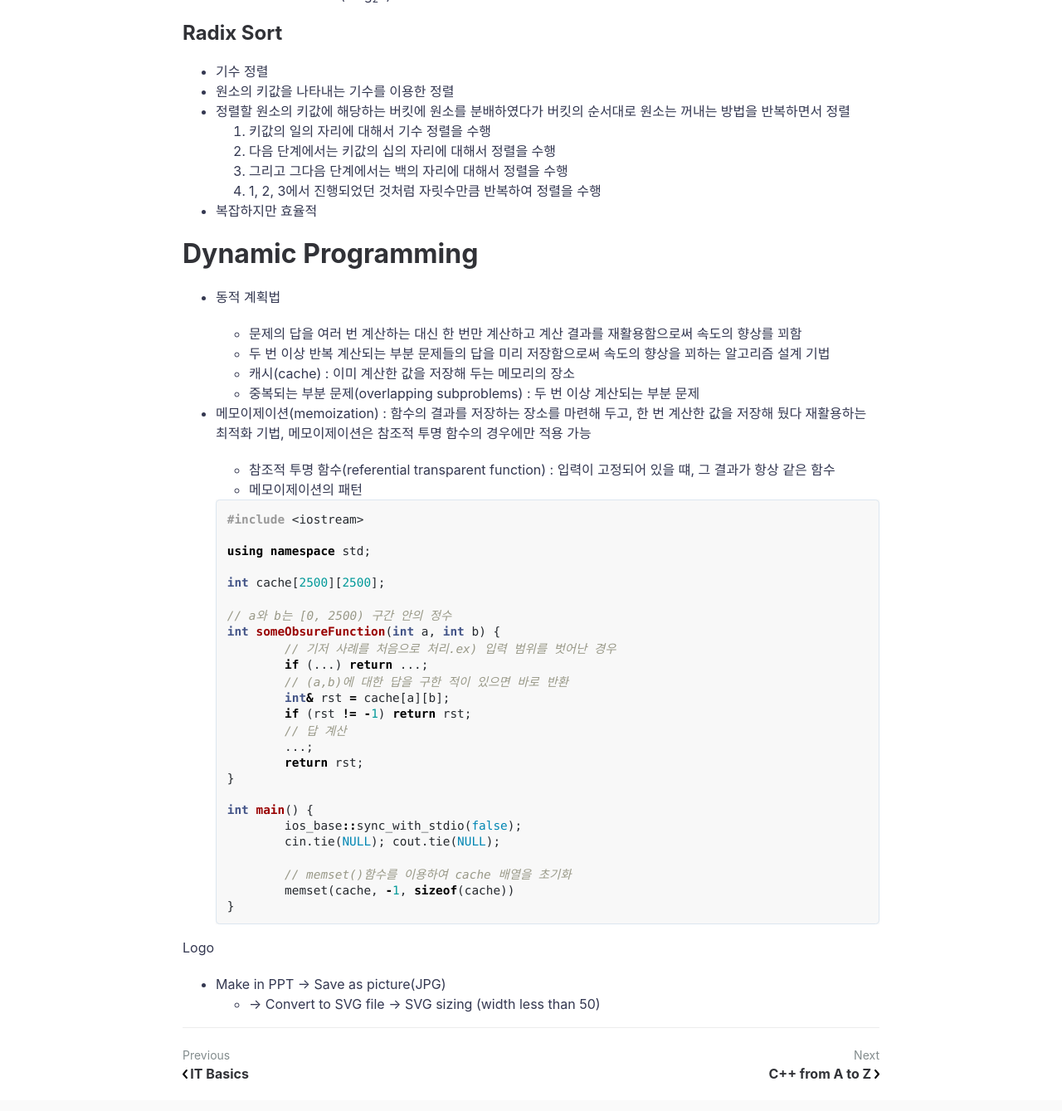
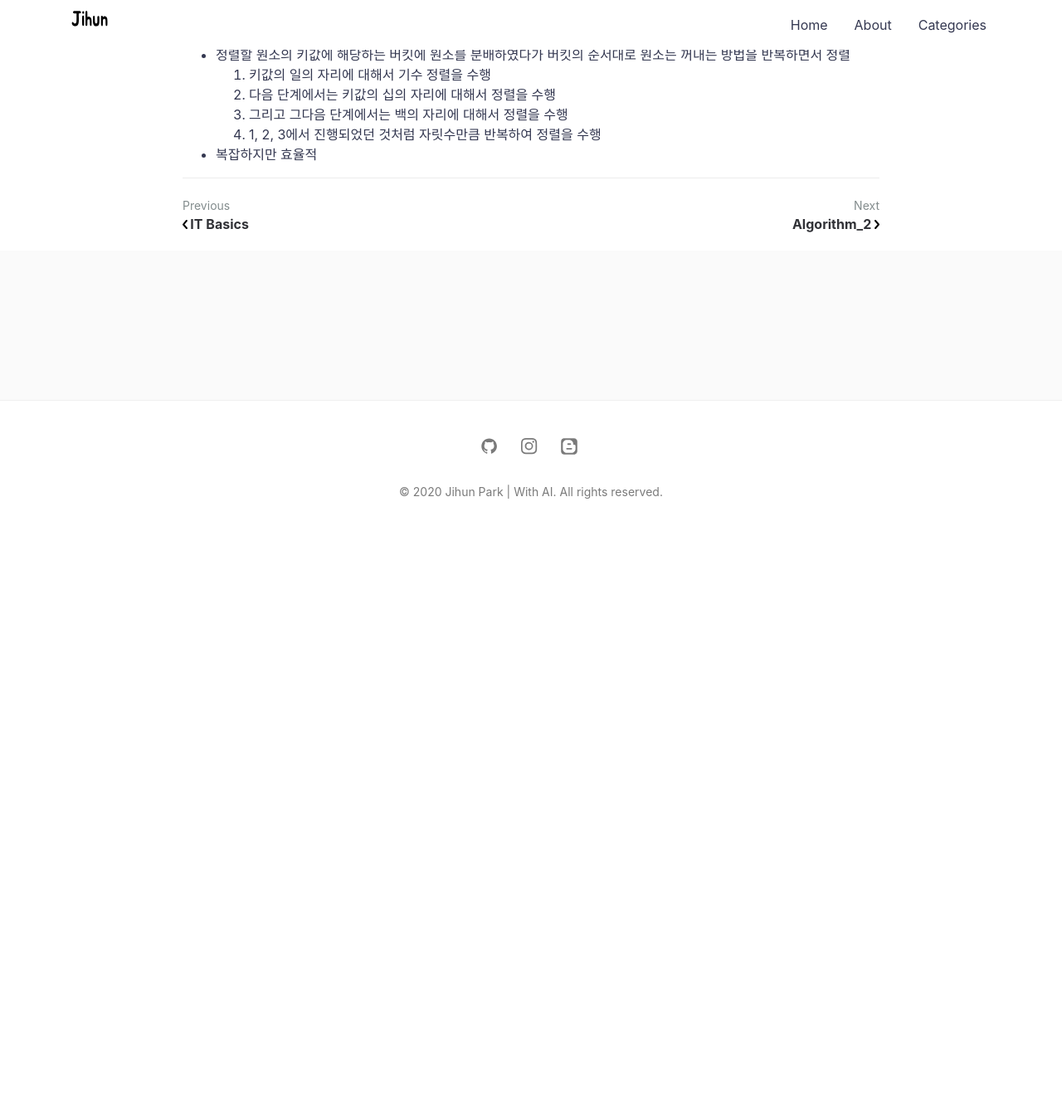
Before and after one commit to jihunparkme/jihunparkme.github.io, a Jekyll site: the page built from _posts/2020-01-06-Algorithm.md, in a window 1280 px wide and 1400 px high, scrolled down 17281 px. Shown: the top 1339 px of the window at 83% size. Built offline with Jekyll 4.4.1, drawn with Linux system fonts in a browser that asks for light colours; comment, search, counter and statistics services are not loaded; after the commit the page ends 17929 px from its top, so only the background shows below that; some of the changed text lies outside the part shown.

Commit message:
Edit: edit file

````diff
--- a/_posts/2020-01-06-Algorithm.md
+++ b/_posts/2020-01-06-Algorithm.md
@@ -12,7 +12,6 @@ featured-img: algorithms
 # Table of Contents
 
 * [Data structure](#Data-structure)
-
   * [Linear data structure](#Linear-data-structure)
     * [stack](#Stack)
     * [Queue](#Queue)
@@ -25,9 +24,7 @@ featured-img: algorithms
     * [BFS](#BFS)
     * [Tree](#Tree)
     * [Binary Search Tree](# Binary-Search-Tree)
-
-* [Sorting Algorithm](#SortingAlgorithm )
-
+* [Sorting Algorithm](#Sorting-Algorithm )
   * [Bubble Sort](#Bubble-Sort)
   * [Selection Sort](#Selection-Sort)
   * [Insertion Sort](#Insertion Sort)
@@ -36,10 +33,6 @@ featured-img: algorithms
   * [Shell Sort](#Shell Sort)
   * [Heap Sort](#Heap Sort)
   * [Radix Sort](#Radix Sort)
-
-* [Dynamic Programming](#Dynamic-Programming)
-
-
 
 # Data structure
 
@@ -811,54 +804,3 @@ featured-img: algorithms
   3. 그리고 그다음 단계에서는 백의 자리에 대해서 정렬을 수행
   4. 1, 2, 3에서 진행되었던 것처럼 자릿수만큼 반복하여 정렬을 수행
 - 복잡하지만 효율적
-
-# Dynamic Programming
-
-- 동적 계획법
-
-  - 문제의 답을 여러 번 계산하는 대신 한 번만 계산하고 계산 결과를 재활용함으로써 속도의 향상를 꾀함
-  - 두 번 이상 반복 계산되는 부분 문제들의 답을 미리 저장함으로써 속도의 향상을 꾀하는 알고리즘 설계 기법
-  - 캐시(cache) : 이미 계산한 값을 저장해 두는 메모리의 장소
-  - 중복되는 부분 문제(overlapping subproblems) : 두 번 이상 계산되는 부분 문제
-
-- 메모이제이션(memoization) : 함수의 결과를 저장하는 장소를 마련해 두고, 한 번 계산한 값을 저장해 뒀다 재활용하는 최적화 기법, 메모이제이션은 참조적 투명 함수의 경우에만 적용 가능
-
-  - 참조적 투명 함수(referential transparent function) : 입력이 고정되어 있을 떄, 그 결과가 항상 같은 함수
-  - 메모이제이션의 패턴
-
-  ```c++
-  #include <iostream>
-
-  using namespace std;
-
-  int cache[2500][2500];
-
-  // a와 b는 [0, 2500) 구간 안의 정수
-  int someObsureFunction(int a, int b) {
-  	// 기저 사례를 처음으로 처리.ex) 입력 범위를 벗어난 경우
-  	if (...) return ...;
-  	// (a,b)에 대한 답을 구한 적이 있으면 바로 반환
-  	int& rst = cache[a][b];
-  	if (rst != -1) return rst;
-  	// 답 계산
-  	...;
-  	return rst;
-  }
-
-  int main() {
-  	ios_base::sync_with_stdio(false);
-  	cin.tie(NULL); cout.tie(NULL);
-
-  	// memset()함수를 이용하여 cache 배열을 초기화
-  	memset(cache, -1, sizeof(cache))
-  }
-  ```
-
-
-
-
-
-Logo
-
-- Make in PPT -> Save as picture(JPG)
-  - -> Convert to SVG file -> SVG sizing (width less than 50)
````
Also changed, not shown: other parts of _posts/2020-01-06-Algorithm.md (+1 -1 lines), _posts/2020-01-06-Algorithm_2.md (added, +58 -0 lines).
